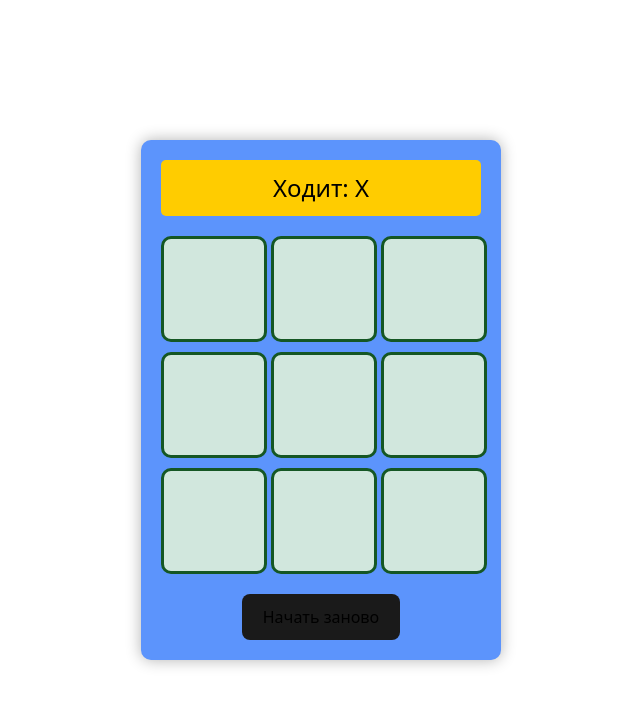
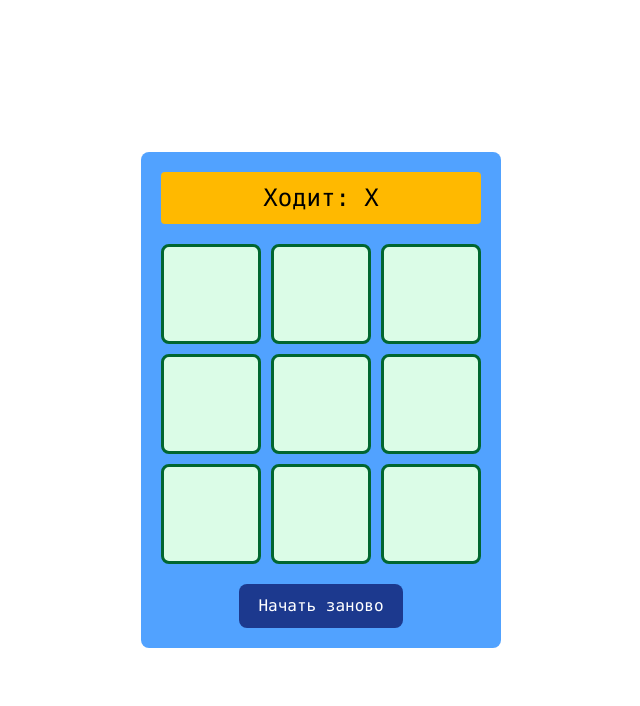
Before and after one commit to KarinaKold/REACT-Result, a React (Vite) app: page / in a window 1280 px wide. Shown: the top 706 px of the page, without its empty margins (319-959 px from the left). Built offline with nearby package versions, Linux system fonts and the light colour scheme.

Commit message:
style: change modules.css to tailwind

```diff
--- a/package.json
+++ b/package.json
@@ -11,10 +11,12 @@
     "format": "prettier --write ./src"
   },
   "dependencies": {
+    "@tailwindcss/vite": "^4.1.18",
     "react": "^19.1.1",
     "react-dom": "^19.1.1",
     "react-redux": "^9.2.0",
-    "redux": "^5.0.1"
+    "redux": "^5.0.1",
+    "tailwindcss": "^4.1.18"
   },
   "devDependencies": {
     "@eslint/js": "^9.36.0",
--- a/src/App/AppLayout.jsx
+++ b/src/App/AppLayout.jsx
@@ -2,14 +2,13 @@ import { Component } from 'react';
 import PropTypes from 'prop-types';
 import { Field } from '../components/Field/Field';
 import { Information } from '../components/Information/Information';
-import styles from './app.module.css';
 
 export class AppLayout extends Component {
 	render() {
 		const { restart } = this.props;
 
 		return (
-			<div className={styles.app}>
+			<div className="bg-blue-400 p-5 rounded-lg text-center m-5">
 				<Information />
 				<Field />
 				<button onClick={restart}>Начать заново</button>
--- a/src/App/app.module.css
+++ /dev/null
@@ -1,8 +0,0 @@
-.app {
-	background-color: #5c94fc; /* Небо */
-	padding: 20px;
-	border-radius: 10px;
-	box-shadow: 0 0 15px rgba(0, 0, 0, 0.3);
-	text-align: center;
-	margin: 20px;
-}
--- a/src/actions/restart-game.js
+++ b/src/actions/restart-game.js
@@ -1,3 +1,3 @@
 export const RESTART_GAME = {
-	type: 'RESTART_GAME'
+	type: 'RESTART_GAME',
 };
--- a/src/components/Field/FieldLayout.jsx
+++ b/src/components/Field/FieldLayout.jsx
@@ -1,6 +1,5 @@
 import { Component } from 'react';
 import PropTypes from 'prop-types';
-import styles from './field.module.css';
 
 export class FieldLayout extends Component {
 	render() {
@@ -8,10 +7,10 @@ export class FieldLayout extends Component {
 
 		return (
 			<>
-				<div className={styles.field}>
+				<div className="grid grid-cols-3 gap-2.5 text-red-600">
 					{field.map((cell, index) => (
 						<div
-							className={styles.cell}
+							className="w-25 h-25 flex items-center justify-center bg-green-100 border-3 rounded-lg border-solid border-green-800 text-7xl cursor-pointer transition-colors hover:bg-green-50"
 							key={index}
 							onClick={() => onClickCell(index)}
 						>
--- a/src/components/Field/field.module.css
+++ /dev/null
@@ -1,24 +0,0 @@
-.field {
-	display: grid;
-	grid-template-columns: repeat(3, 100px);
-	gap: 10px;
-	color: red;
-}
-
-.cell {
-	width: 100px;
-	height: 100px;
-	background-color: #d1e7dd;
-	border: 3px solid #155724;
-	border-radius: 10px;
-	font-size: 40px;
-	display: flex;
-	align-items: center;
-	justify-content: center;
-	cursor: pointer;
-	transition: background-color 0.3s;
-}
-
-.cell:hover {
-	background-color: #c3e6cb; /* Более светлый фон при наведении */
-}
--- a/src/components/Information/InformationLayout.jsx
+++ b/src/components/Information/InformationLayout.jsx
@@ -1,12 +1,15 @@
 import { Component } from 'react';
 import PropTypes from 'prop-types';
-import styles from './information.module.css';
 
 export class InformationLayout extends Component {
 	render() {
 		const { status } = this.props;
 
-		return <div className={styles.info}>{status}</div>;
+		return (
+			<div className="text-2xl text-black bg-amber-400 p-2.5 mb-5 rounded-sm">
+				{status}
+			</div>
+		);
 	}
 }
 
--- a/src/components/Information/information.module.css
+++ /dev/null
@@ -1,8 +0,0 @@
-.info {
-	font-size: 24px;
-	color: black;
-	background-color: #ffcc00;
-	padding: 10px;
-	border-radius: 5px;
-	margin-bottom: 20px;
-}
--- a/src/index.css
+++ b/src/index.css
@@ -1,5 +1,7 @@
+@import 'tailwindcss';
+
 :root {
-	font-family: system-ui, Avenir, Helvetica, Arial, sans-serif;
+	@apply font-mono;
 	line-height: 1.5;
 	font-weight: 400;
 
@@ -13,20 +15,9 @@
 	-moz-osx-font-smoothing: grayscale;
 }
 
-a {
-	font-weight: 500;
-	color: #646cff;
-	text-decoration: inherit;
-}
-a:hover {
-	color: #535bf2;
-}
-
 body {
 	margin: 0;
-	display: flex;
-	justify-content: center;
-	place-items: center;
+	@apply flex justify-center items-center;
 	min-width: 320px;
 	min-height: 100vh;
 }
@@ -37,24 +28,18 @@ h1 {
 }
 
 button {
+	@apply bg-blue-900 text-white transition-colors;
 	margin-top: 20px;
 	border-radius: 8px;
-	border: 2px solid transparent;
+	border: none;
 	padding: 0.6em 1.2em;
 	font-size: 1em;
 	font-weight: 500;
 	font-family: inherit;
-	background-color: #1a1a1a;
 	cursor: pointer;
-	transition: border-color 0.25s;
 }
 button:hover {
-	background-color: #646cff;
-	border: 2px black solid transparent;
-}
-button:focus,
-button:focus-visible {
-	outline: 4px auto -webkit-focus-ring-color;
+	@apply bg-amber-400 text-black;
 }
 
 @media (prefers-color-scheme: light) {
--- a/src/utils/check-win.js
+++ b/src/utils/check-win.js
@@ -1,4 +1,4 @@
-import { WIN_PATTERNS } from "../data";
+import { WIN_PATTERNS } from '../data';
 
 export const checkWin = (field, currentPlayer) => {
 	return WIN_PATTERNS.some(
--- a/vite.config.js
+++ b/vite.config.js
@@ -1,5 +1,6 @@
 import { defineConfig } from 'vite';
 import react from '@vitejs/plugin-react-swc';
+import tailwindcss from '@tailwindcss/vite'
 
 // https://vite.dev/config/
 export default defineConfig(({ mode }) => {
@@ -7,11 +8,12 @@ export default defineConfig(({ mode }) => {
 
   return {
     plugins: [
-      react({
-        babel: {
-          plugins: isDev ? ["check-prop-types"] : [],
-        },
-      }),
+		react({
+			babel: {
+			plugins: isDev ? ["check-prop-types"] : [],
+			},
+		}),
+		tailwindcss(),
     ],
   };
 });
```
Also changed, not shown: 1 other file (tests, documents, lock files or other folders). Lines whose indentation alone changed are shown as unchanged.
